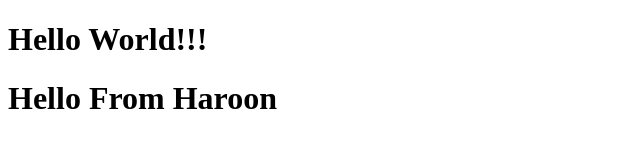
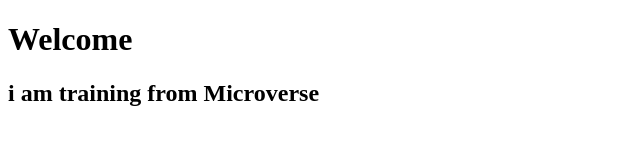
Before and after one commit to Victor-chiemerie/my-work-, a plain HTML site: page index.html in a window 1280 px wide. Shown: the whole page, without its empty margins (0-640 px from the left). Drawn offline with Linux system fonts and the light colour scheme.

Commit message:
i did small

```diff
--- a/index.html
+++ b/index.html
@@ -5,9 +5,10 @@
     <meta http-equiv="X-UA-Compatible" content="IE=edge">
     <meta name="viewport" content="width=device-width, initial-scale=1.0">
     <title>Document</title>
+    <h1 id="welcome section">Welcome</h1>
 </head>
 <body>
-    <h1>Hello World!!!</h1>
-    <h1>Hello From Haroon</h1>
+    <h2>i am training from Microverse</h>
+
 </body>
 </html>
```
